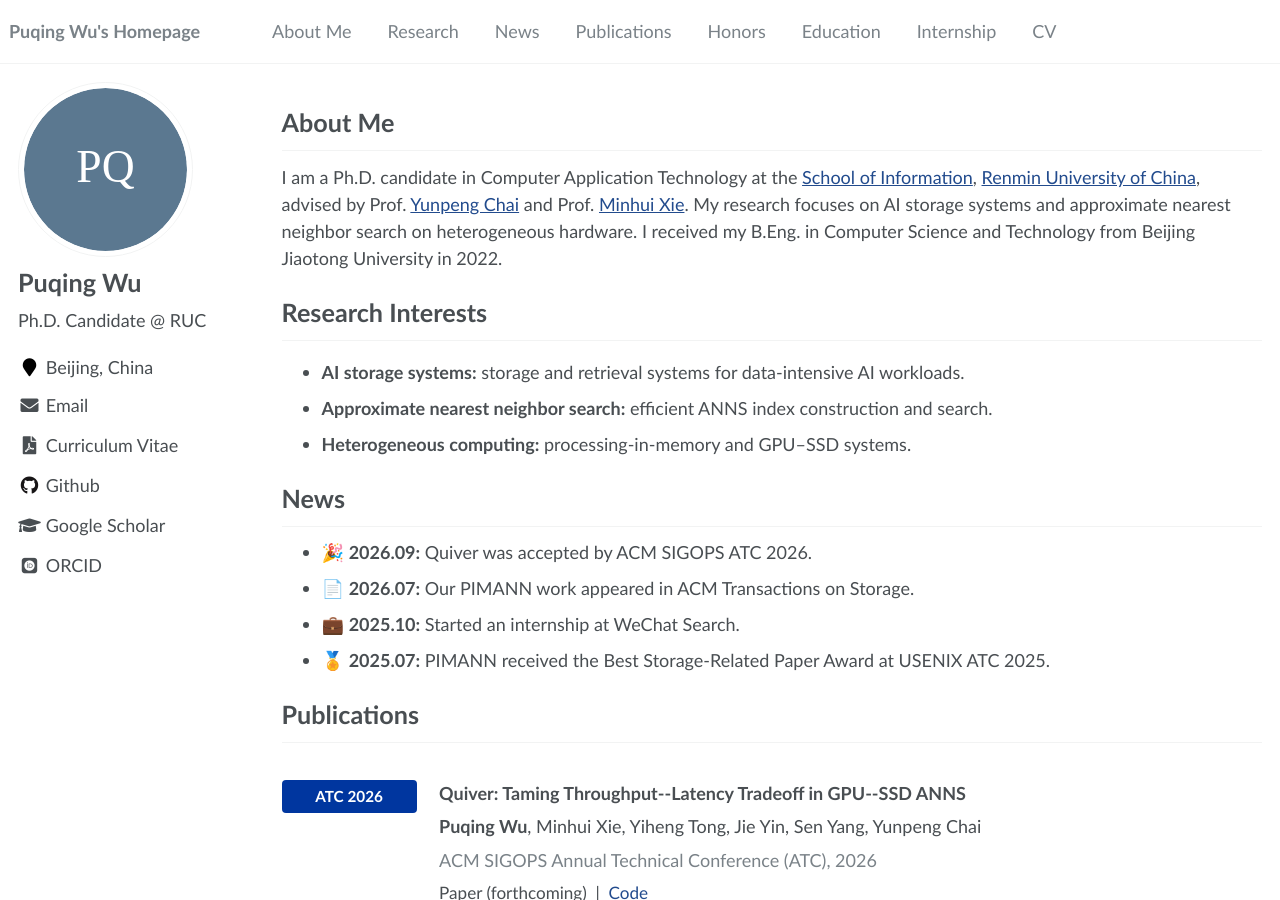
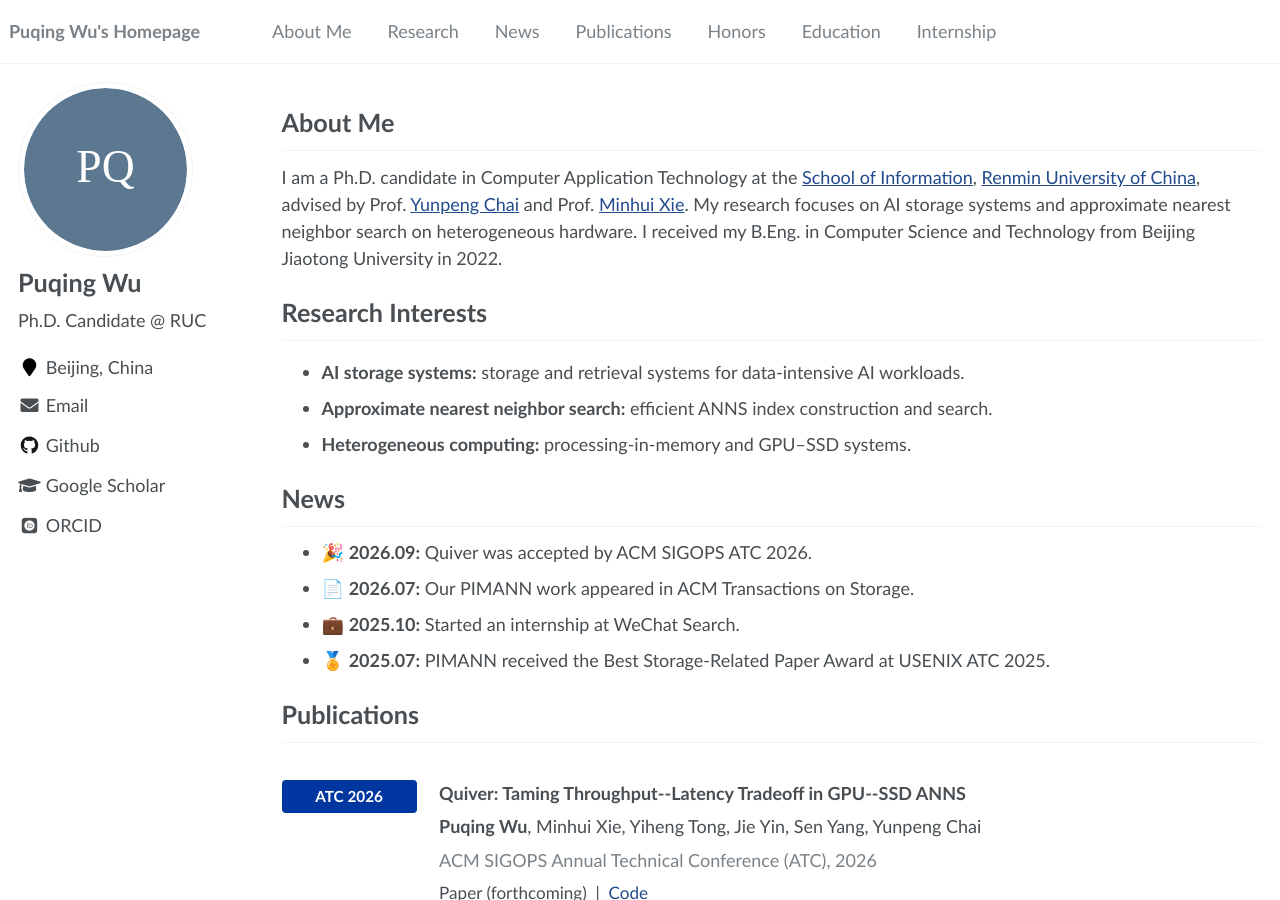
Before and after one commit to w-pq/w-pq.github.io, a Jekyll site: the page built from _pages/about.md, in a window 1280 px wide and 900 px high. Built offline with Jekyll 4.4.1, drawn with Linux system fonts in a browser that asks for light colours; some web fonts are replaced.

Commit message:
Remove CV download links and published PDF

```diff
--- a/_config.yml
+++ b/_config.yml
@@ -88,7 +88,6 @@ author:
   pubmed           :
   googlescholar    : "https://scholar.google.com/citations?user=j_ZTHoAAAAAJ&hl=en"
   email            : "wupuqing2022@ruc.edu.cn"
-  cv               : "/cv/Puqing_Wu_CV.pdf"
   wechat           :
   researchgate     :
   uri              :
--- a/_data/navigation.yml
+++ b/_data/navigation.yml
@@ -20,6 +20,3 @@ main:
 
   - title: "Internship"
     url: /#internship-experience
-
-  - title: "CV"
-    url: /cv/Puqing_Wu_CV.pdf
--- a/_includes/author-profile.html
+++ b/_includes/author-profile.html
@@ -33,9 +33,6 @@
       {% endif %}
       {% if author.email %}
         <li><a href="mailto:{{ author.email }}"><i class="fas fa-fw fa-envelope" aria-hidden="true"></i> {{ site.data.ui-text[site.locale].email_label | default: "Email" }}</a></li>
-      {% endif %}
-      {% if author.cv %}
-        <li><a href="{{ author.cv }}"><i class="fas fa-fw fa-file-pdf" aria-hidden="true"></i> Curriculum Vitae</a></li>
       {% endif %}
       {% if author.wechat %}
         <li><i class="fab fa-fw fa-weixin" aria-hidden="true"></i> WeChat<span class="copy-hidden-text">: {{ author.wechat }}</span></li>
```
